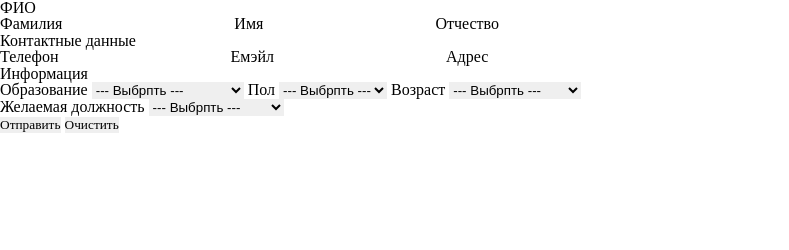
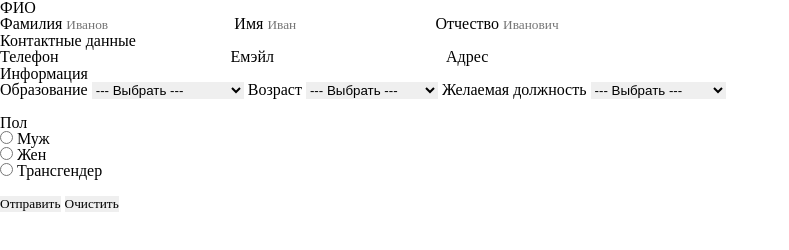
Before and after one commit to Kirimann/homework, a plain HTML site: page lesson-48-dz/index.html in a window 1280 px wide. Shown: the whole page, without its empty margins (0-789 px from the left). Drawn offline with Linux system fonts and the light colour scheme; files that its build step writes are made by us from their sources.

Commit message:
Add files via upload

```diff
--- a/lesson-48-dz/index.html
+++ b/lesson-48-dz/index.html
@@ -14,22 +14,22 @@
         <fieldset>
             <legend>ФИО</legend>
             <label>Фамилия
-                <input type="text">
+                <input type="text" placeholder="Иванов"  required>
             </label>
             <label>Имя
-                <input type="text">
+                <input type="text" placeholder="Иван" required>
             </label>
             <label>Отчество
-                <input type="text">
+                <input type="text" placeholder="Иванович" required>
             </label>
         </fieldset>
         <fieldset>
             <legend>Контактные данные </legend>
             <label>Телефон
-                <input type="text">
+                <input type="tel" required>
             </label>
             <label>Емэйл
-                <input type="text">
+                <input type="email" required>
             </label>
             <label>Адрес
                 <input type="text">
@@ -39,24 +39,16 @@
             <legend>Информация</legend>
             <label>Образование
                 <select name="Aducation" id="">
-                    <option value="">--- Выбрпть ---</option>
+                    <option value="">--- Выбрать ---</option>
                     <option value="Среднее">Среднее</option>
                     <option value="Средне-специальное">Средне-специальное</option>
                     <option value="Высшее">Высшее</option>
                     <option value="Наиумнейшый">Анатолий Вассерман</option>
                 </select>
             </label>
-            <label>Пол
-                <select name="Sex" id="">
-                    <option value="">--- Выбрпть ---</option>
-                    <option value="Муж">Муж</option>
-                    <option value="Жен">Жен</option>
-                    <option value="Трансгендер">Трансгендер</option>
-                </select>
-            </label>
                 <label>Возраст
                 <select name="Years" id="">
-                    <option value="">--- Выбрпть ---</option>
+                    <option value="">--- Выбрать ---</option>
                     <option value="18-24">18-24</option>
                     <option value="25-30">25-30</option>
                     <option value="31-39">31-39</option>
@@ -65,10 +57,9 @@
                     <option value="999+">Я БЕСМЕРТНЫЙ!</option>
                 </select>
             </label>
-        </fieldset>
             <label>Желаемая должность
                 <select name="Years" id="">
-                <option value="">--- Выбрпть ---</option>
+                    <option value="">--- Выбрать ---</option>
                     <option value="Продавец">Продавец</option>
                     <option value="Зам зав секции">Зам зав секции</option>
                     <option value="Зав секции">ав секции</option>
@@ -77,9 +68,20 @@
                     <option value="Повелитель Мира!">Повелитель Мира!</option>
                 </select>
             </label>
+        </fieldset>
         <br>
-        <button>Отправить</button>
-        <button>Очистить</button>
+        <label>Пол
+        </label>
+        <br>
+        <input type="radio" name="Sex" id=""> Муж
+        <br>
+        <input type="radio" name="Sex" id=""> Жен
+        <br>
+        <input type="radio" name="Sex" id=""> Трансгендер
+<br>
+<br>
+        <button type="submit">Отправить</button>
+        <button type="reset">Очистить</button>
     </form>
 </body>
 
```
Lines whose indentation alone changed are shown as unchanged.
